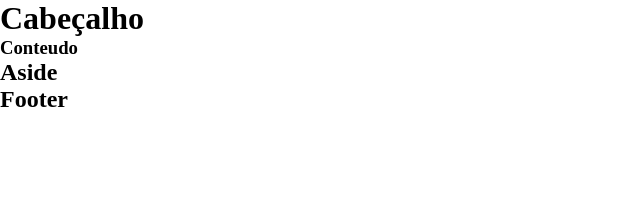
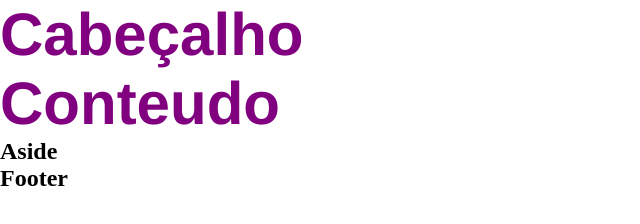
Before and after one commit to LucasAllPires/exemplo2, a plain HTML site: page index.html in a window 1280 px wide. Shown: the whole page, without its empty margins (0-640 px from the left). Drawn offline with Linux system fonts and the light colour scheme.

Commit message:
entendendo id e class no css

```diff
--- a/index.html
+++ b/index.html
@@ -7,15 +7,16 @@
     <link rel="stylesheet" href="./src/css/estilo.css"/>
     <title>Exemplo 2</title>
 </head>
+
 <body>
    <div>
-        <header><h1>Cabeçalho<h1>
-
+        <header>
+            <h1 class="tituloGeral">Cabeçalho<h1>
         </header>
 
         <section>
             <article>
-                <h1>Conteudo</h1>
+                <h1 class="tituloGeral">Conteudo</h1>
             </article>
         </section>
 
--- a/src/css/estilo.css
+++ b/src/css/estilo.css
@@ -4,3 +4,17 @@
  padding:0; /* zera todos os lados do espaçamento interno */
  box-sizing: border-box; /* altera a forma cde largura e altura de um elemento */
 }
+#titulo{
+    color:red;
+    font-size:40px;
+}
+#titulo2{
+    color:green;
+    font-size:70px;
+}
+
+.tituloGeral{
+    color:purple;
+    font-size:60px;
+    font-family: 'Franklin Gothic Medium', 'Arial Narrow', Arial, sans-serif;
+}
```
